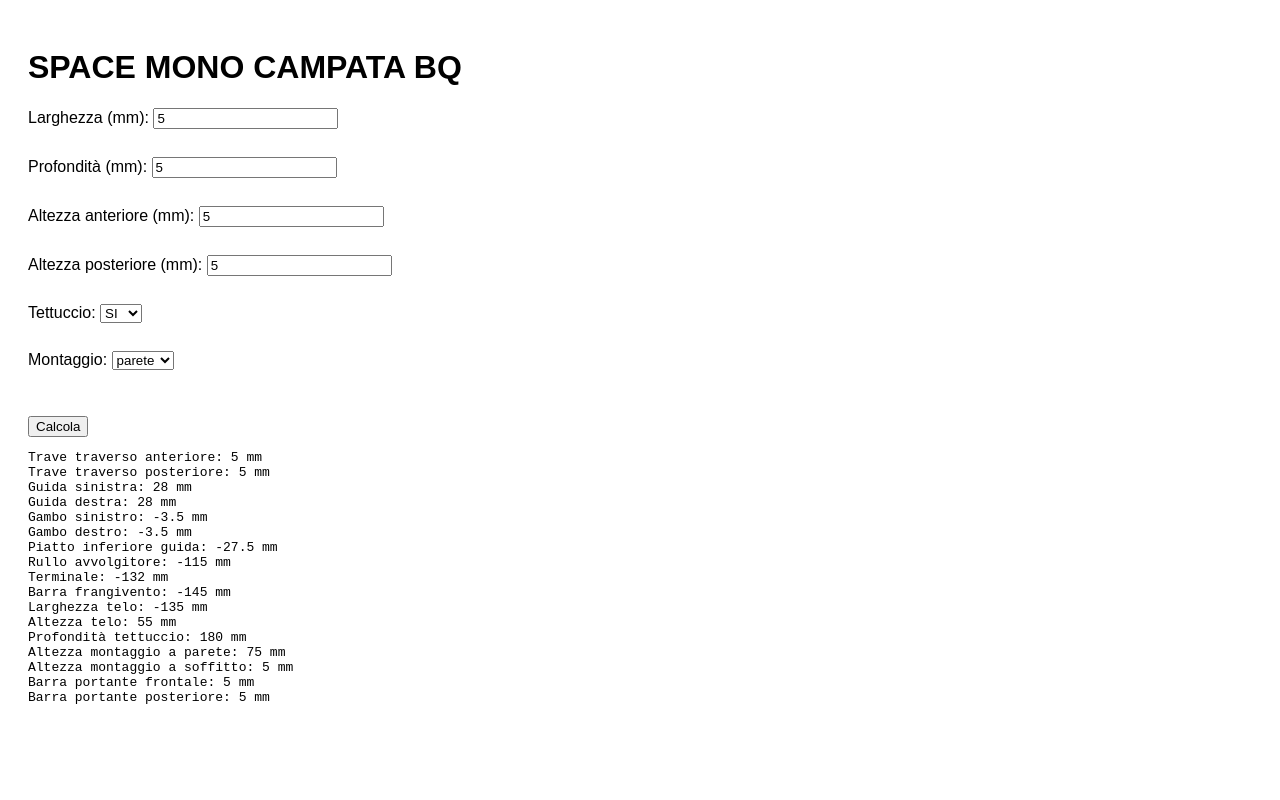
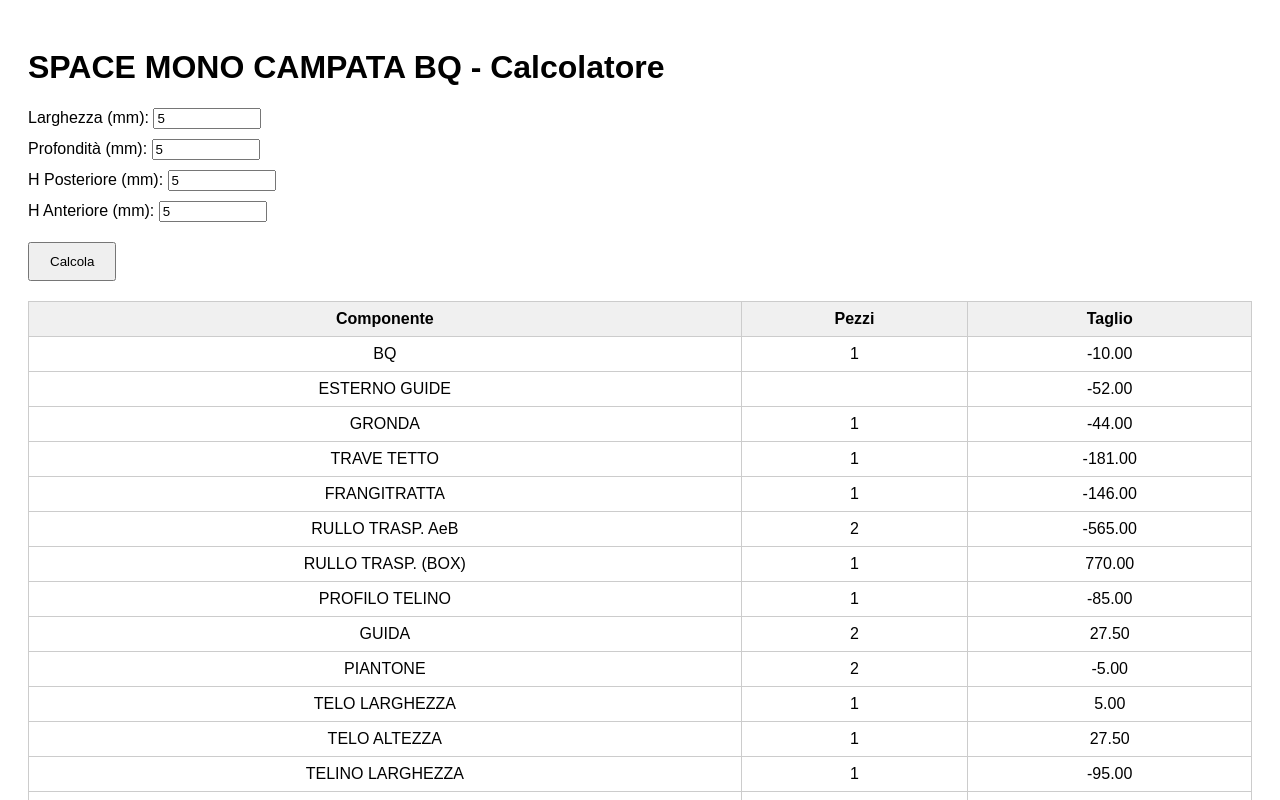
Before and after one commit to AndreaIncannila/Space, a plain HTML site: page index.html in a window 1280 px wide. Both pictures are taken after typing "5", "5", "5", "5" into the empty fields and a click on the button "Calcola". Shown: the top 800 px of the page. Drawn offline with Linux system fonts and the light colour scheme.

Commit message:
Add files via upload

```diff
--- a/index.html
+++ b/index.html
@@ -1,33 +1,110 @@
-
 <!DOCTYPE html>
 <html lang="it">
 <head>
   <meta charset="UTF-8">
+  <meta name="viewport" content="width=device-width, initial-scale=1.0">
   <title>SPACE MONO CAMPATA BQ</title>
-  <link rel="stylesheet" href="style.css">
+  <style>
+    body {
+      font-family: Arial, sans-serif;
+      padding: 20px;
+    }
+    input[type="number"] {
+      width: 100px;
+    }
+    table {
+      width: 100%;
+      border-collapse: collapse;
+      margin-top: 20px;
+    }
+    table, th, td {
+      border: 1px solid #ccc;
+    }
+    th, td {
+      padding: 8px;
+      text-align: center;
+    }
+    th {
+      background-color: #f0f0f0;
+    }
+    .input-group {
+      margin-bottom: 10px;
+    }
+    button {
+      margin-top: 10px;
+      padding: 10px 20px;
+    }
+  </style>
 </head>
 <body>
-  <h1>SPACE MONO CAMPATA BQ</h1>
-  <form>
-    <label>Larghezza (mm): <input type="number" id="larghezza"></label><br>
-    <label>Profondità (mm): <input type="number" id="profondita"></label><br>
-    <label>Altezza anteriore (mm): <input type="number" id="anteriore"></label><br>
-    <label>Altezza posteriore (mm): <input type="number" id="posteriore"></label><br>
-    <label>Tettuccio:
-      <select id="tettuccio">
-        <option value="SI">SI</option>
-        <option value="NO">NO</option>
-      </select>
-    </label><br>
-    <label>Montaggio:
-      <select id="montaggio">
-        <option value="parete">parete</option>
-        <option value="soffitto">soffitto</option>
-      </select>
-    </label><br><br>
-    <button type="button" onclick="calcola()">Calcola</button>
-  </form>
-  <pre id="output">Inserisci i dati e premi "Calcola".</pre>
-  <script src="script.js"></script>
+  <h1>SPACE MONO CAMPATA BQ - Calcolatore</h1>
+
+  <div class="input-group">
+    <label>Larghezza (mm): <input type="number" id="larghezza" /></label>
+  </div>
+  <div class="input-group">
+    <label>Profondità (mm): <input type="number" id="profondita" /></label>
+  </div>
+  <div class="input-group">
+    <label>H Posteriore (mm): <input type="number" id="hpost" /></label>
+  </div>
+  <div class="input-group">
+    <label>H Anteriore (mm): <input type="number" id="hanter" /></label>
+  </div>
+
+  <button onclick="calcolaTagli()">Calcola</button>
+
+  <table>
+    <thead>
+      <tr>
+        <th>Componente</th>
+        <th>Pezzi</th>
+        <th>Taglio</th>
+      </tr>
+    </thead>
+    <tbody id="risultati"></tbody>
+  </table>
+
+  <script>
+    function calcolaTagli() {
+      const L = parseFloat(document.getElementById("larghezza").value);
+      const P = parseFloat(document.getElementById("profondita").value);
+      const Hpost = parseFloat(document.getElementById("hpost").value);
+      const Hanter = parseFloat(document.getElementById("hanter").value);
+
+      if (isNaN(L) || isNaN(P) || isNaN(Hpost) || isNaN(Hanter)) {
+        alert("Inserisci tutti i valori");
+        return;
+      }
+
+      const risultati = [
+        { comp: "BQ", pezzi: 1, taglio: L - 15 },
+        { comp: "ESTERNO GUIDE", pezzi: "", taglio: L - 57 },
+        { comp: "GRONDA", pezzi: 1, taglio: L - 49 },
+        { comp: "TRAVE TETTO", pezzi: 1, taglio: L - 186 },
+        { comp: "FRANGITRATTA", pezzi: 1, taglio: L - 151 },
+        { comp: "RULLO TRASP. AeB", pezzi: 2, taglio: L - 570 },
+        { comp: "RULLO TRASP. (BOX)", pezzi: 1, taglio: 770 },
+        { comp: "PROFILO TELINO", pezzi: 1, taglio: L - 90 },
+        { comp: "GUIDA", pezzi: 2, taglio: Math.sqrt(Math.pow(Hpost - Hanter, 2) + Math.pow(P - 32.5, 2)) },
+        { comp: "PIANTONE", pezzi: 2, taglio: L - 10 },
+        { comp: "TELO LARGHEZZA", pezzi: 1, taglio: L },
+        { comp: "TELO ALTEZZA", pezzi: 1, taglio: Math.sqrt(Math.pow(Hpost - Hanter, 2) + Math.pow(P - 32.5, 2)) },
+        { comp: "TELINO LARGHEZZA", pezzi: 1, taglio: L - 100 },
+        { comp: "TELINO ALTEZZA", pezzi: 1, taglio: 380 },
+        { comp: "CINGHIA", pezzi: 2, taglio: Math.sqrt(Math.pow(Hpost - Hanter, 2) + Math.pow(P - 32.5, 2)) + L },
+        { comp: "L. TETTUCCIO", pezzi: 1, taglio: L - 67 },
+        { comp: "H TETTUCCIO", pezzi: 1, taglio: 39 }
+      ];
+
+      const tbody = document.getElementById("risultati");
+      tbody.innerHTML = "";
+      risultati.forEach(r => {
+        const tr = document.createElement("tr");
+        tr.innerHTML = `<td>${r.comp}</td><td>${r.pezzi}</td><td>${r.taglio.toFixed(2)}</td>`;
+        tbody.appendChild(tr);
+      });
+    }
+  </script>
 </body>
 </html>
```
